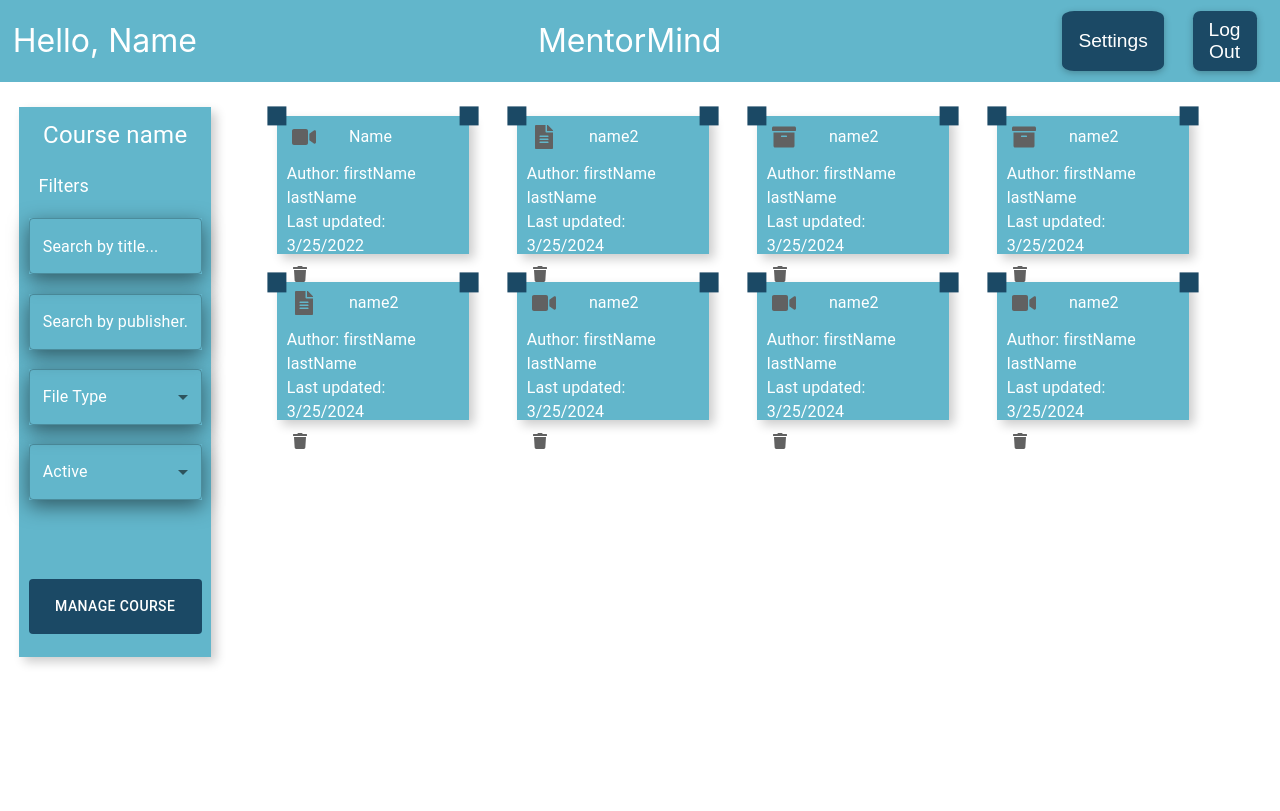
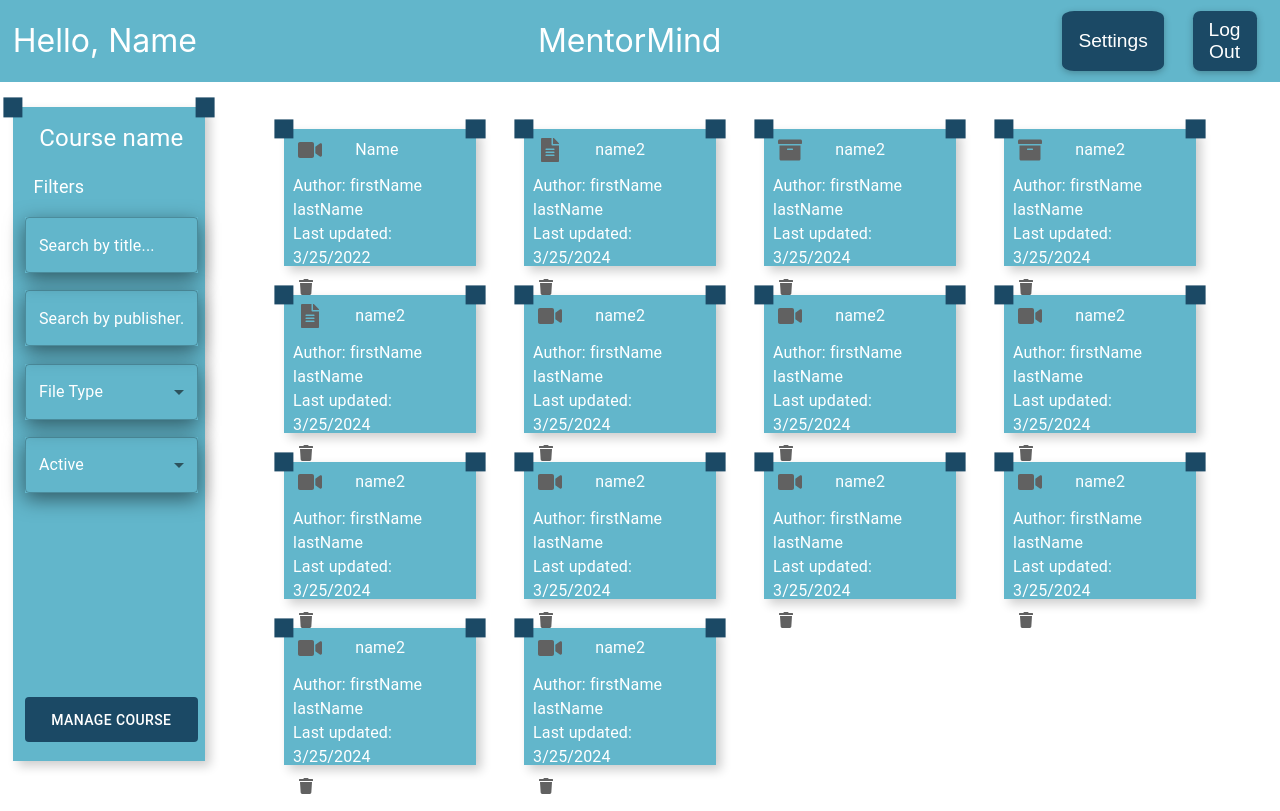
Before and after one commit to diss-mentor-mind/MentorMind, a React (Create React App) app in the folder mentor-mind-app/: page /course in a window 1280 px wide. Built offline with nearby package versions, Linux system fonts and the light colour scheme.

Commit message:
done with filters

```diff
--- a/mentor-mind-app/src/interfaces/MaterialInterface.tsx
+++ b/mentor-mind-app/src/interfaces/MaterialInterface.tsx
@@ -106,4 +106,64 @@ export const populatedMaterials: MaterialInterface[] = [
     timeStamp: new Date("2024-03-25"),
     type: "Video",
   },
+  {
+    id: 8,
+    name: "name2",
+    author: populatedAuthor,
+    size: "size",
+    description: "description",
+    isAccepted: true,
+    timeStamp: new Date("2024-03-25"),
+    type: "Video",
+  },
+  {
+    id: 9,
+    name: "name2",
+    author: populatedAuthor,
+    size: "size",
+    description: "description",
+    isAccepted: true,
+    timeStamp: new Date("2024-03-25"),
+    type: "Video",
+  },
+  {
+    id: 10,
+    name: "name2",
+    author: populatedAuthor,
+    size: "size",
+    description: "description",
+    isAccepted: true,
+    timeStamp: new Date("2024-03-25"),
+    type: "Video",
+  },
+  {
+    id: 11,
+    name: "name2",
+    author: populatedAuthor,
+    size: "size",
+    description: "description",
+    isAccepted: true,
+    timeStamp: new Date("2024-03-25"),
+    type: "Video",
+  },
+  {
+    id: 12,
+    name: "name2",
+    author: populatedAuthor,
+    size: "size",
+    description: "description",
+    isAccepted: true,
+    timeStamp: new Date("2024-03-25"),
+    type: "Video",
+  },
+  {
+    id: 13,
+    name: "name2",
+    author: populatedAuthor,
+    size: "size",
+    description: "description",
+    isAccepted: true,
+    timeStamp: new Date("2024-03-25"),
+    type: "Video",
+  },
 ];
--- a/mentor-mind-app/src/pages/Course.tsx
+++ b/mentor-mind-app/src/pages/Course.tsx
@@ -23,17 +23,25 @@ const Course = () => {
   const [statusC, setStatusC] = useState("Active");
 
   return (
-    <Grid sx={{ display: "flex", flexDirection: "row" }}>
+    <Grid
+      sx={{
+        display: "flex",
+        flexDirection: "row",
+        paddingTop: "1%",
+        height: "85%",
+      }}
+    >
+      <PinnedContainer width="15%" height="98%">
         <Grid
           container
           direction="column"
           sx={{
-          backgroundColor: "var(--primary-color);",
             marginTop: "2%",
             marginLeft: "1.5%",
-          width: "15%",
-          height: "550px",
-          boxShadow: "5px 5px 10px rgb(0 0 0 / 0.2)",
+            width: "100%",
+            height: "100%",
+            display: "flex",
+            flexDirection: "column",
           }}
         >
           <Typography
@@ -52,7 +60,7 @@ const Course = () => {
               color: "white",
               fontSize: "large",
               textAlign: "left",
-            paddingLeft: "10%",
+              paddingLeft: "5%",
               paddingTop: "10%",
             }}
           >
@@ -70,9 +78,7 @@ const Course = () => {
               marginTop: "10%",
               color: "white",
               placeholder: "Search by title",
-
-            marginLeft: "5%",
-            width: "90%",
+              width: "100%",
               boxShadow: "0px 6px 20px rgba(0, 0, 0, 0.5)",
             }}
           ></TextField>
@@ -86,8 +92,7 @@ const Course = () => {
             sx={{
               color: "white",
               marginTop: "10%",
-            marginLeft: "5%",
-            width: "90%",
+              width: "100%",
 
               boxShadow: "0px 6px 20px rgba(0, 0, 0, 0.5)",
             }}
@@ -97,8 +102,7 @@ const Course = () => {
             sx={{
               boxShadow: "0px 6px 20px rgba(0, 0, 0, 0.5)",
               marginTop: "10%",
-            width: "90%",
-            marginLeft: "5%",
+              width: "100%",
             }}
           >
             <InputLabel
@@ -127,8 +131,7 @@ const Course = () => {
             sx={{
               boxShadow: "0px 6px 20px rgba(0, 0, 0, 0.5)",
               marginTop: "10%",
-            width: "90%",
-            marginLeft: "5%",
+              width: "100%",
             }}
           >
             <InputLabel
@@ -163,14 +166,15 @@ const Course = () => {
               display: "flex",
               justifyContent: "center",
               marginTop: "auto",
-            marginBottom: "2%",
+              marginBottom: "10%",
             }}
           >
             <Button
               sx={{
                 backgroundColor: "var(--button-color)",
                 color: "white",
-              width: "90%",
+                width: "100%",
+                height: "90%",
                 marginBottom: "10%",
               }}
             >
@@ -178,6 +182,7 @@ const Course = () => {
             </Button>
           </Box>
         </Grid>
+      </PinnedContainer>
       <Grid
         sx={{
           width: "75%",
```
Lines whose indentation alone changed are shown as unchanged.
